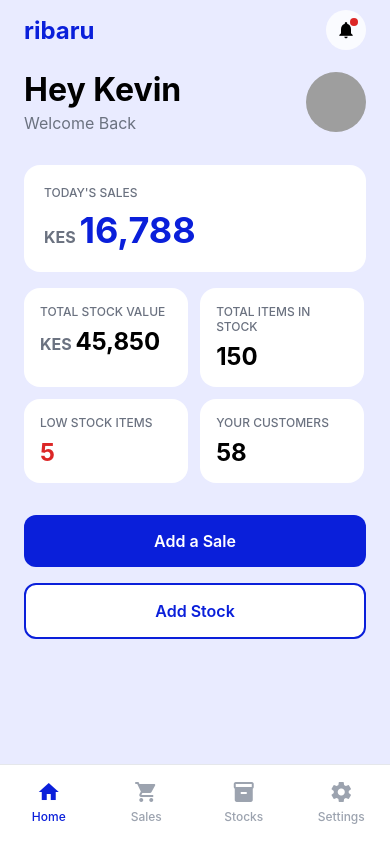
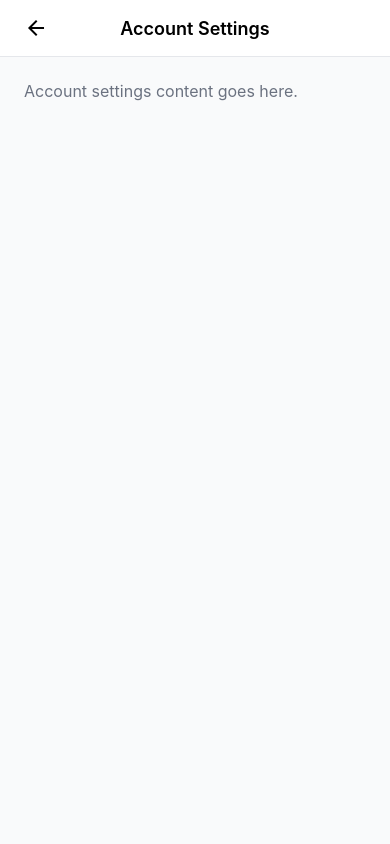
Before and after one commit to digitallegionke/Ribaru-UIs, a React Native app: screen /AccountSettings in a window 390 px wide. Built offline with nearby package versions, Linux system fonts and the light colour scheme; grey boxes are pictures that could not be loaded.

Commit message:
Add navigation for new settings screens: ProfileSettings, AccountSettings, UserManagement, BusinessProfile, and POSSetup in AppNavigator and update SettingsScreen to navigate to these options.

```diff
--- a/src/navigation/AppNavigator.tsx
+++ b/src/navigation/AppNavigator.tsx
@@ -8,6 +8,11 @@ import { AddStockScreen } from '../screens/AddStockScreen';
 import { ProductDetailScreen } from '../screens/ProductDetailScreen';
 import { AddCustomerScreen } from '../screens/AddCustomerScreen';
 import { AddPaymentOptionScreen } from '../screens/AddPaymentOptionScreen';
+import { ProfileSettingsScreen } from '../screens/ProfileSettingsScreen';
+import { AccountSettingsScreen } from '../screens/AccountSettingsScreen';
+import { UserManagementScreen } from '../screens/UserManagementScreen';
+import { BusinessProfileScreen } from '../screens/BusinessProfileScreen';
+import { POSSetupScreen } from '../screens/POSSetupScreen';
 
 export type RootStackParamList = {
   MainTabs: undefined;
@@ -18,6 +23,11 @@ export type RootStackParamList = {
   ProductDetail: { productId: string };
   AddCustomer: undefined;
   AddPaymentOption: undefined;
+  ProfileSettings: undefined;
+  AccountSettings: undefined;
+  UserManagement: undefined;
+  BusinessProfile: undefined;
+  POSSetup: undefined;
 };
 
 const Stack = createNativeStackNavigator<RootStackParamList>();
@@ -37,6 +47,11 @@ export function AppNavigator() {
       <Stack.Screen name="ProductDetail" component={ProductDetailScreen} />
       <Stack.Screen name="AddCustomer" component={AddCustomerScreen} />
       <Stack.Screen name="AddPaymentOption" component={AddPaymentOptionScreen} />
+      <Stack.Screen name="ProfileSettings" component={ProfileSettingsScreen} />
+      <Stack.Screen name="AccountSettings" component={AccountSettingsScreen} />
+      <Stack.Screen name="UserManagement" component={UserManagementScreen} />
+      <Stack.Screen name="BusinessProfile" component={BusinessProfileScreen} />
+      <Stack.Screen name="POSSetup" component={POSSetupScreen} />
     </Stack.Navigator>
   );
 }
--- /dev/null
+++ b/src/screens/AccountSettingsScreen.tsx
@@ -0,0 +1,39 @@
+import React from 'react';
+import { View, Text, StyleSheet, SafeAreaView, TouchableOpacity } from 'react-native';
+import { MaterialIcons } from '@expo/vector-icons';
+import { useNavigation } from '@react-navigation/native';
+
+export function AccountSettingsScreen() {
+  const navigation = useNavigation();
+  return (
+    <SafeAreaView style={styles.container}>
+      <View style={styles.header}>
+        <TouchableOpacity onPress={() => navigation.goBack()}>
+          <MaterialIcons name="arrow-back" size={24} color="#000" />
+        </TouchableOpacity>
+        <Text style={styles.headerTitle}>Account Settings</Text>
+        <View style={{ width: 24 }} />
+      </View>
+      <View style={styles.content}>
+        <Text style={styles.placeholder}>Account settings content goes here.</Text>
+      </View>
+    </SafeAreaView>
+  );
+}
+
+const styles = StyleSheet.create({
+  container: { flex: 1, backgroundColor: '#F9FAFB' },
+  header: {
+    flexDirection: 'row',
+    justifyContent: 'space-between',
+    alignItems: 'center',
+    paddingHorizontal: 24,
+    paddingVertical: 16,
+    backgroundColor: 'white',
+    borderBottomWidth: 1,
+    borderBottomColor: '#E5E7EB',
+  },
+  headerTitle: { fontSize: 18, fontWeight: '600', color: '#000' },
+  content: { flex: 1, padding: 24 },
+  placeholder: { fontSize: 16, color: '#6B7280' },
+});
--- /dev/null
+++ b/src/screens/BusinessProfileScreen.tsx
@@ -0,0 +1,39 @@
+import React from 'react';
+import { View, Text, StyleSheet, SafeAreaView, TouchableOpacity } from 'react-native';
+import { MaterialIcons } from '@expo/vector-icons';
+import { useNavigation } from '@react-navigation/native';
+
+export function BusinessProfileScreen() {
+  const navigation = useNavigation();
+  return (
+    <SafeAreaView style={styles.container}>
+      <View style={styles.header}>
+        <TouchableOpacity onPress={() => navigation.goBack()}>
+          <MaterialIcons name="arrow-back" size={24} color="#000" />
+        </TouchableOpacity>
+        <Text style={styles.headerTitle}>Business Profile</Text>
+        <View style={{ width: 24 }} />
+      </View>
+      <View style={styles.content}>
+        <Text style={styles.placeholder}>Business profile content goes here.</Text>
+      </View>
+    </SafeAreaView>
+  );
+}
+
+const styles = StyleSheet.create({
+  container: { flex: 1, backgroundColor: '#F9FAFB' },
+  header: {
+    flexDirection: 'row',
+    justifyContent: 'space-between',
+    alignItems: 'center',
+    paddingHorizontal: 24,
+    paddingVertical: 16,
+    backgroundColor: 'white',
+    borderBottomWidth: 1,
+    borderBottomColor: '#E5E7EB',
+  },
+  headerTitle: { fontSize: 18, fontWeight: '600', color: '#000' },
+  content: { flex: 1, padding: 24 },
+  placeholder: { fontSize: 16, color: '#6B7280' },
+});
--- /dev/null
+++ b/src/screens/POSSetupScreen.tsx
@@ -0,0 +1,39 @@
+import React from 'react';
+import { View, Text, StyleSheet, SafeAreaView, TouchableOpacity } from 'react-native';
+import { MaterialIcons } from '@expo/vector-icons';
+import { useNavigation } from '@react-navigation/native';
+
+export function POSSetupScreen() {
+  const navigation = useNavigation();
+  return (
+    <SafeAreaView style={styles.container}>
+      <View style={styles.header}>
+        <TouchableOpacity onPress={() => navigation.goBack()}>
+          <MaterialIcons name="arrow-back" size={24} color="#000" />
+        </TouchableOpacity>
+        <Text style={styles.headerTitle}>POS Setup</Text>
+        <View style={{ width: 24 }} />
+      </View>
+      <View style={styles.content}>
+        <Text style={styles.placeholder}>POS setup content goes here.</Text>
+      </View>
+    </SafeAreaView>
+  );
+}
+
+const styles = StyleSheet.create({
+  container: { flex: 1, backgroundColor: '#F9FAFB' },
+  header: {
+    flexDirection: 'row',
+    justifyContent: 'space-between',
+    alignItems: 'center',
+    paddingHorizontal: 24,
+    paddingVertical: 16,
+    backgroundColor: 'white',
+    borderBottomWidth: 1,
+    borderBottomColor: '#E5E7EB',
+  },
+  headerTitle: { fontSize: 18, fontWeight: '600', color: '#000' },
+  content: { flex: 1, padding: 24 },
+  placeholder: { fontSize: 16, color: '#6B7280' },
+});
--- /dev/null
+++ b/src/screens/ProfileSettingsScreen.tsx
@@ -0,0 +1,39 @@
+import React from 'react';
+import { View, Text, StyleSheet, SafeAreaView, TouchableOpacity } from 'react-native';
+import { MaterialIcons } from '@expo/vector-icons';
+import { useNavigation } from '@react-navigation/native';
+
+export function ProfileSettingsScreen() {
+  const navigation = useNavigation();
+  return (
+    <SafeAreaView style={styles.container}>
+      <View style={styles.header}>
+        <TouchableOpacity onPress={() => navigation.goBack()}>
+          <MaterialIcons name="arrow-back" size={24} color="#000" />
+        </TouchableOpacity>
+        <Text style={styles.headerTitle}>Profile Settings</Text>
+        <View style={{ width: 24 }} />
+      </View>
+      <View style={styles.content}>
+        <Text style={styles.placeholder}>Profile settings content goes here.</Text>
+      </View>
+    </SafeAreaView>
+  );
+}
+
+const styles = StyleSheet.create({
+  container: { flex: 1, backgroundColor: '#F9FAFB' },
+  header: {
+    flexDirection: 'row',
+    justifyContent: 'space-between',
+    alignItems: 'center',
+    paddingHorizontal: 24,
+    paddingVertical: 16,
+    backgroundColor: 'white',
+    borderBottomWidth: 1,
+    borderBottomColor: '#E5E7EB',
+  },
+  headerTitle: { fontSize: 18, fontWeight: '600', color: '#000' },
+  content: { flex: 1, padding: 24 },
+  placeholder: { fontSize: 16, color: '#6B7280' },
+});
--- a/src/screens/SettingsScreen.tsx
+++ b/src/screens/SettingsScreen.tsx
@@ -8,6 +8,9 @@ import {
   ScrollView,
 } from 'react-native';
 import { MaterialIcons } from '@expo/vector-icons';
+import { useNavigation } from '@react-navigation/native';
+import type { NativeStackNavigationProp } from '@react-navigation/native-stack';
+import type { RootStackParamList } from '../navigation/AppNavigator';
 
 interface SettingsGroup {
   title: string;
@@ -18,17 +21,18 @@ interface SettingsGroup {
 }
 
 export function SettingsScreen() {
+  const navigation = useNavigation<NativeStackNavigationProp<RootStackParamList>>();
   const settingsGroups: SettingsGroup[] = [
     {
       title: 'Account Setting',
       items: [
         {
           label: 'Profile Settings',
-          onPress: () => console.log('Profile Settings'),
+          onPress: () => navigation.navigate('ProfileSettings'),
         },
         {
           label: 'Account Settings',
-          onPress: () => console.log('Account Settings'),
+          onPress: () => navigation.navigate('AccountSettings'),
         },
       ],
     },
@@ -37,15 +41,15 @@ export function SettingsScreen() {
       items: [
         {
           label: 'User Management',
-          onPress: () => console.log('User Management'),
+          onPress: () => navigation.navigate('UserManagement'),
         },
         {
           label: 'Business Profile',
-          onPress: () => console.log('Business Profile'),
+          onPress: () => navigation.navigate('BusinessProfile'),
         },
         {
           label: 'POS Setup',
-          onPress: () => console.log('POS Setup'),
+          onPress: () => navigation.navigate('POSSetup'),
         },
       ],
     },
--- /dev/null
+++ b/src/screens/UserManagementScreen.tsx
@@ -0,0 +1,39 @@
+import React from 'react';
+import { View, Text, StyleSheet, SafeAreaView, TouchableOpacity } from 'react-native';
+import { MaterialIcons } from '@expo/vector-icons';
+import { useNavigation } from '@react-navigation/native';
+
+export function UserManagementScreen() {
+  const navigation = useNavigation();
+  return (
+    <SafeAreaView style={styles.container}>
+      <View style={styles.header}>
+        <TouchableOpacity onPress={() => navigation.goBack()}>
+          <MaterialIcons name="arrow-back" size={24} color="#000" />
+        </TouchableOpacity>
+        <Text style={styles.headerTitle}>User Management</Text>
+        <View style={{ width: 24 }} />
+      </View>
+      <View style={styles.content}>
+        <Text style={styles.placeholder}>User management content goes here.</Text>
+      </View>
+    </SafeAreaView>
+  );
+}
+
+const styles = StyleSheet.create({
+  container: { flex: 1, backgroundColor: '#F9FAFB' },
+  header: {
+    flexDirection: 'row',
+    justifyContent: 'space-between',
+    alignItems: 'center',
+    paddingHorizontal: 24,
+    paddingVertical: 16,
+    backgroundColor: 'white',
+    borderBottomWidth: 1,
+    borderBottomColor: '#E5E7EB',
+  },
+  headerTitle: { fontSize: 18, fontWeight: '600', color: '#000' },
+  content: { flex: 1, padding: 24 },
+  placeholder: { fontSize: 16, color: '#6B7280' },
+});
```
